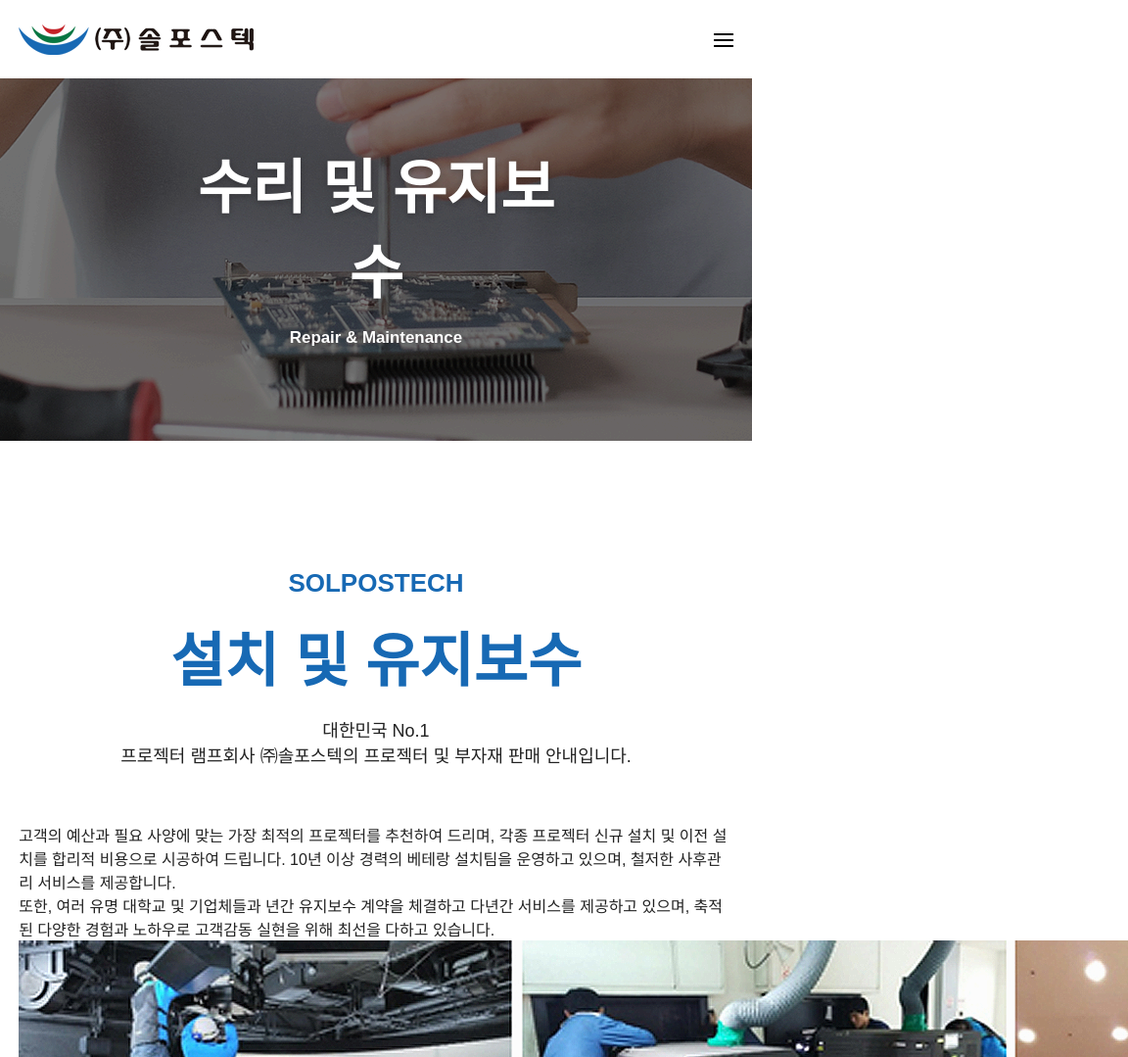
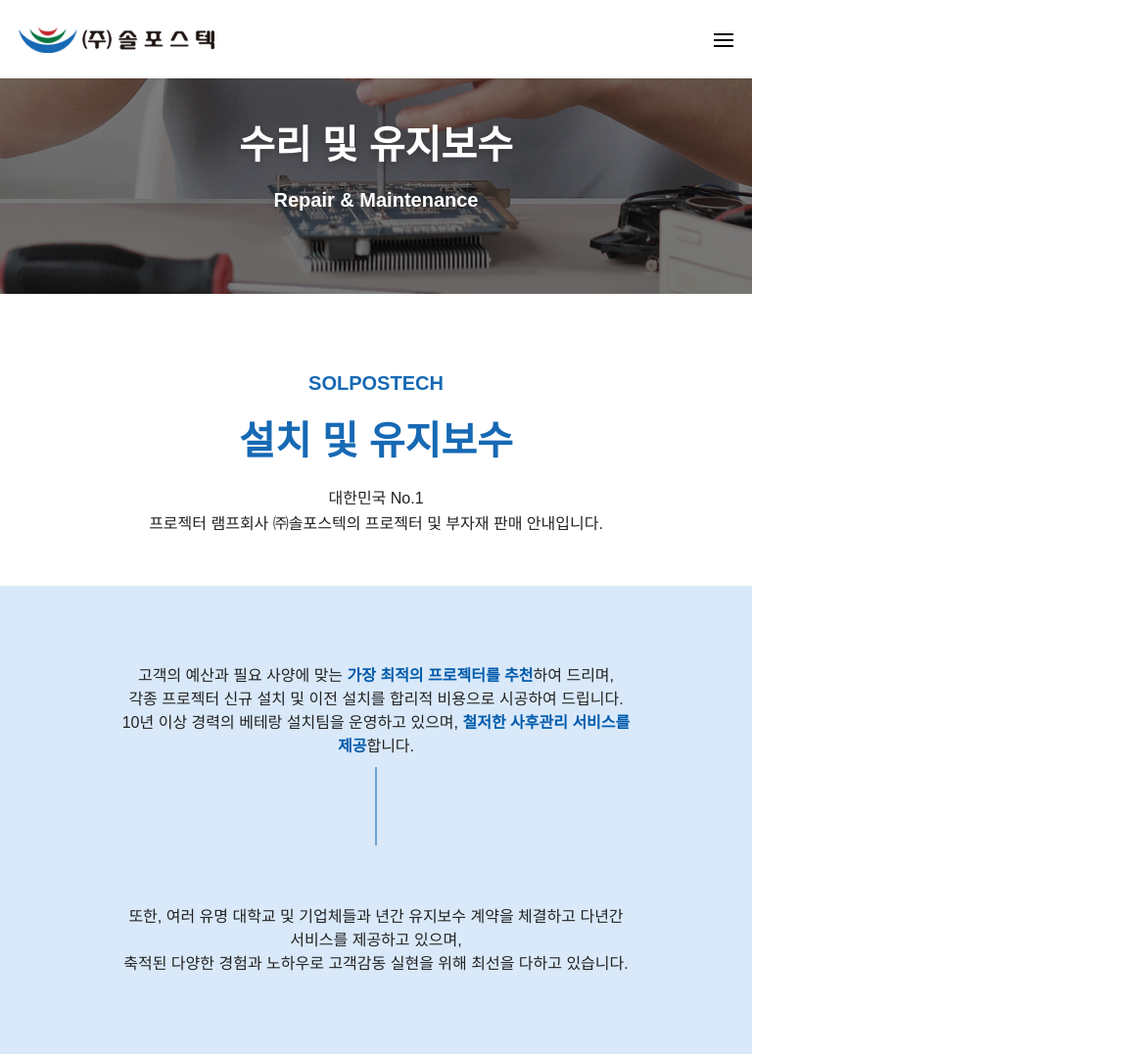
Before and after one commit to yeyoung25/SOLPOSTECH, a plain HTML site: page sub04_3.html in a window 768 px wide. Shown: the top 1079 px of the page at 98% size, 1152 px wide, since content can reach past the window. Drawn offline with nearby package versions, Linux system fonts and the light colour scheme; a web font is replaced by a local one.

Commit message:
251029_04

```diff
--- a/css/layout.css
+++ b/css/layout.css
@@ -225,9 +225,11 @@
     header>div h1 {
         padding: 25px 0;
     }
+
+    header>div h1 a,
     header:hover>div h1 a,
     header.shrink>div h1 a{
-        width: 200px;
+        width: 180px;
     }
     .introText h2{
         font-size: 30px;
@@ -401,6 +403,11 @@
         top: 46px;
         right: 0;
     }
+    header>div h1 a,
+    header:hover>div h1 a,
+    header.shrink>div h1 a{
+        width: 200px;
+    }
     footer .fotTop,
     footer>div,
     footer>p{
--- a/css/page.css
+++ b/css/page.css
@@ -1322,8 +1322,50 @@
     margin: 0 auto;
     max-width: 450px;
 }
-
 /* sub02_con04 Fin */
+.sub04_con03 .sub04_con03_txt{
+    background-color: #d9e9f9;
+    margin-bottom: 100px;
+}
+.sub04_con03 .sub04_con03_txt div{
+    width: 72.92%;
+    margin: 0 auto;
+    padding: 80px 0;
+    box-sizing: border-box;
+}
+.sub04_con03 .sub04_con03_txt div p{
+    text-align: center;
+    line-height: 24px;
+    word-break: keep-all;
+    font-weight: 500;
+    font-size: 18px;
+}
+.sub04_con03 .sub04_con03_txt div p:first-child{
+    position: relative;
+    margin-bottom: 250px;
+}
+.sub04_con03 .sub04_con03_txt div p:first-child::after{
+    content: '';
+    display: inline-block;
+    position: absolute;
+    left: 50%;
+    transform: translateX(-50%);
+    top: 110px;
+    width: 1px;
+    height: 16.323vh;
+    background-color: #005bac;
+}
+.sub04_con03 .sub04_con03_txt div p mark{
+    background-color: transparent;
+    font-style: normal;
+    color: #005bac;
+    font-weight: 600;
+}
+.sub04_con03 img{
+    width: 100%;
+}
+
+/* sub04_con03 Fin */
 
 @media screen and (max-width: 767px){
     .mainBanner .mainBanBox .mainBanTxtBox{
@@ -1591,7 +1633,7 @@
     /* main Fin */
     .introText h2{
         font-size: 30px;
-        margin-bottom: 5px;
+        margin-bottom: 15px;
     }
     .subImg{
         height: 300px;
@@ -2033,6 +2075,26 @@
         font-size: 20px;
     }
     /* sub02_con04 Fin */
+    .sub04_con03 .sub04_con03_txt div{
+        padding: 50px 0;
+    }
+    .sub04_con03 .sub04_con03_txt div p{
+        font-size: 14px;
+    }
+    .sub04_con03 .sub04_con03_txt div p br{
+        display: none;
+    }
+    .sub04_con03 .sub04_con03_txt div p:first-child{
+        margin-bottom: 100px;
+    }
+    .sub04_con03 .sub04_con03_txt div p:first-child::after{
+        top: 125px;
+        height: 5vh;
+    }
+    .sub04_con03 .sub04_con03_txt{
+        margin-bottom: 50px;
+    }
+    /* sub04_con01 Fin */
 }
 /* 모바일 */
 @media screen and (min-width: 768px) and (max-width: 1279px){
@@ -2134,9 +2196,31 @@
         padding-right: 30px;
         box-sizing: border-box;
     }
+    .SubTitle{
+        padding: 80px 0 50px;
+    }
+    .introText h2{
+        font-size: 40px;
+    }
+    .introText b{
+        font-weight: 600;
+        font-size: 20px;
+    }
+    .subImg{
+        height: 300px;
+    }
     /* 공통 */
     .section04 .section04Box{
         width: 95%;
+    }
+    .SubTitle span{
+        font-size: 20px;
+    }
+    .SubTitle b{
+        font-size: 40px;
+    }
+    .SubTitle>p{
+        font-size: 16px;
     }
     .section02>div,
     .section03>div {
@@ -2395,6 +2479,17 @@
         font-size: 24px;
     }
     /* sub02_con04 Fin */
+    .sub04_con03 .sub04_con03_txt div p{
+        font-size: 16px;
+    }
+    .sub04_con03 .sub04_con03_txt div p:first-child{
+        margin-bottom: 150px;
+    }
+    .sub04_con03 .sub04_con03_txt div p:first-child::after{
+        top: 105px;
+        height: 10vh;
+    }
+    /* sub04_con01 Fin */
 }
 @media screen and (min-width: 768px) and (max-width: 900px){
     .section01 .section01Box {
--- a/sub04_3.html
+++ b/sub04_3.html
@@ -91,18 +91,20 @@
                 프로젝터 램프회사 ㈜솔포스텍의 프로젝터 및 부자재 판매 안내입니다.
             </p>
         </div>
-        <div class="sub04_con03_detail common">
-            <div class="sub04_con03_txt">
+        <div class="sub04_con03_txt">
+            <div>
                 <p>
-                    고객의 예산과 필요 사양에 맞는 가장 최적의 프로젝터를 추천하여 드리며,
-                    각종 프로젝터 신규 설치 및 이전 설치를 합리적 비용으로 시공하여 드립니다.
-                    10년 이상 경력의 베테랑 설치팀을 운영하고 있으며, 철저한 사후관리 서비스를 제공합니다.
+                    고객의 예산과 필요 사양에 맞는 <mark>가장 최적의 프로젝터를 추천</mark>하여 드리며, <br>
+                    각종 프로젝터 신규 설치 및 이전 설치를 합리적 비용으로 시공하여 드립니다.<br>
+                    10년 이상 경력의 베테랑 설치팀을 운영하고 있으며, <mark>철저한 사후관리 서비스를 제공</mark>합니다.
                 </p>
                 <p>
-                    또한, 여러 유명 대학교 및 기업체들과 년간 유지보수 계약을 체결하고 다년간 서비스를 제공하고 있으며,
+                    또한, 여러 유명 대학교 및 기업체들과 년간 유지보수 계약을 체결하고 다년간 서비스를 제공하고 있으며, <br>
                     축적된 다양한 경험과 노하우로 고객감동 실현을 위해 최선을 다하고 있습니다.
                 </p>
             </div>
+        </div>
+        <div class="sub04_con03_detail common">
             <img src="img/sub04-3_1.png" alt="설치 및 유지보수 이미지">
         </div>
     </div>
```
Also changed, not shown: sub05_3.html (+3 -1 lines).
